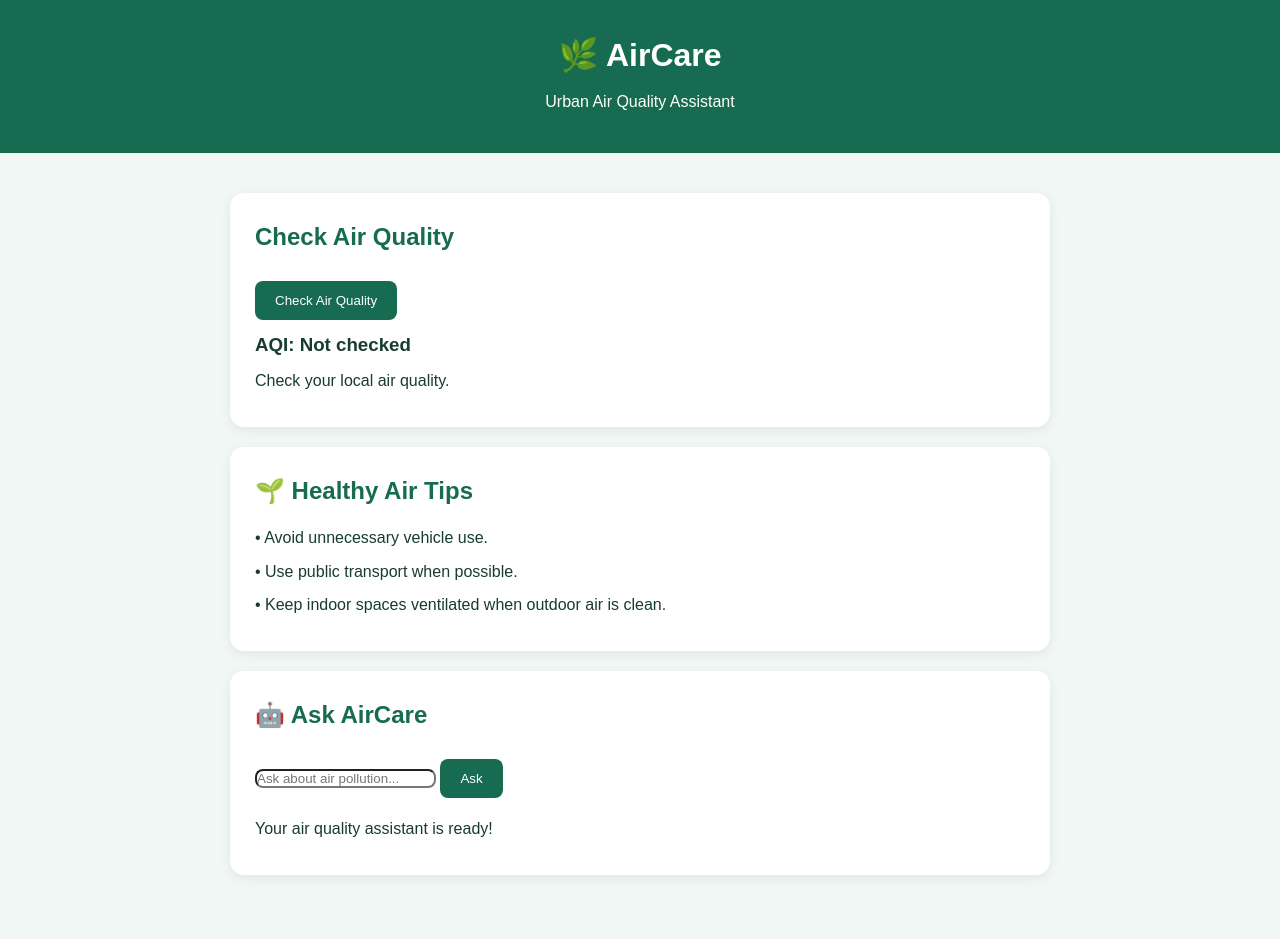
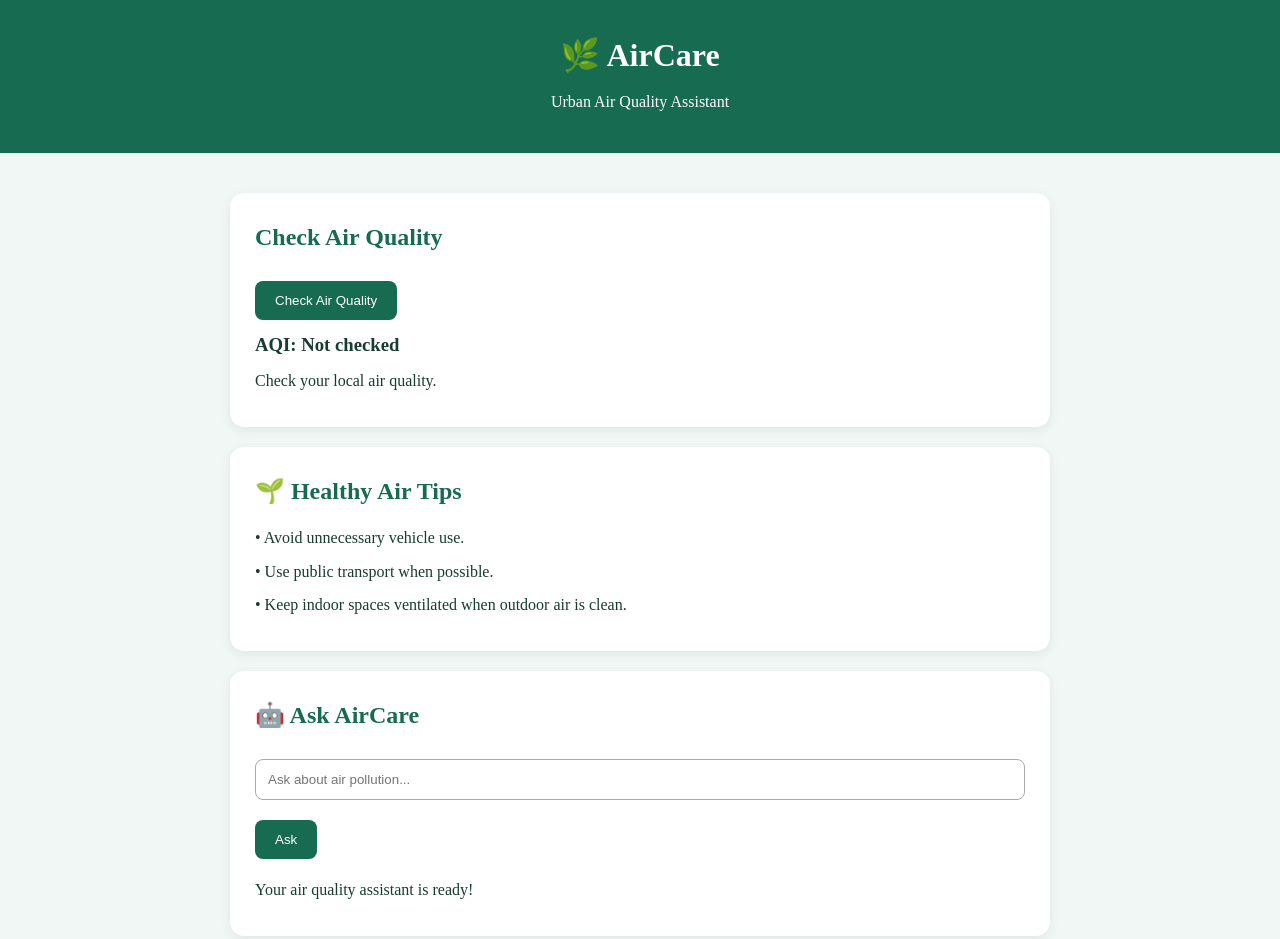
Before and after one commit to yashmitha564/urban-air-quality-assistant, a plain HTML site: page index.html in a window 1280 px wide. Drawn offline with Linux system fonts and the light colour scheme; a script that the page names is missing.

Commit message:
Update style.css.

```diff
--- a/style.css
+++ b/style.css
@@ -6,7 +6,76 @@
 }
 
 body {
+  font-family: Arial
+* {
+  margin: 0;
+  padding: 0;
+  box-sizing: border-box;
+}
+
+body {
   font-family: Arial, sans-serif;
+  background: #f0f7f4;
+  color: #183b32;
+  line-height: 1.6;
+}
+
+header {
+  background: #176b50;
+  color: white;
+  text-align: center;
+  padding: 30px 15px;
+}
+
+header h1 {
+  font-size: 32px;
+}
+
+main {
+  max-width: 850px;
+  margin: 25px auto;
+  padding: 15px;
+}
+
+section {
+  background: white;
+  margin-bottom: 20px;
+  padding: 25px;
+  border-radius: 14px;
+  box-shadow: 0 3px 12px #00000012;
+}
+
+h2 {
+  margin-bottom: 15px;
+  color: #176b50;
+}
+
+button {
+  background: #176b50;
+  color: white;
+  border: none;
+  padding: 12px 20px;
+  border-radius: 8px;
+  cursor: pointer;
+  margin: 10px 0;
+}
+
+button:hover {
+  background: #104b39;
+}
+
+input {
+  width: 100%;
+  padding: 12px;
+  border: 1px solid #aaa;
+  border-radius: 8px;
+  margin: 10px 0;
+}
+
+p {
+  margin: 8px 0;
+}
+ sans-serif;
   background: #f0f7f4;
   color: #183b32;
   line-height: 1.6;
```
